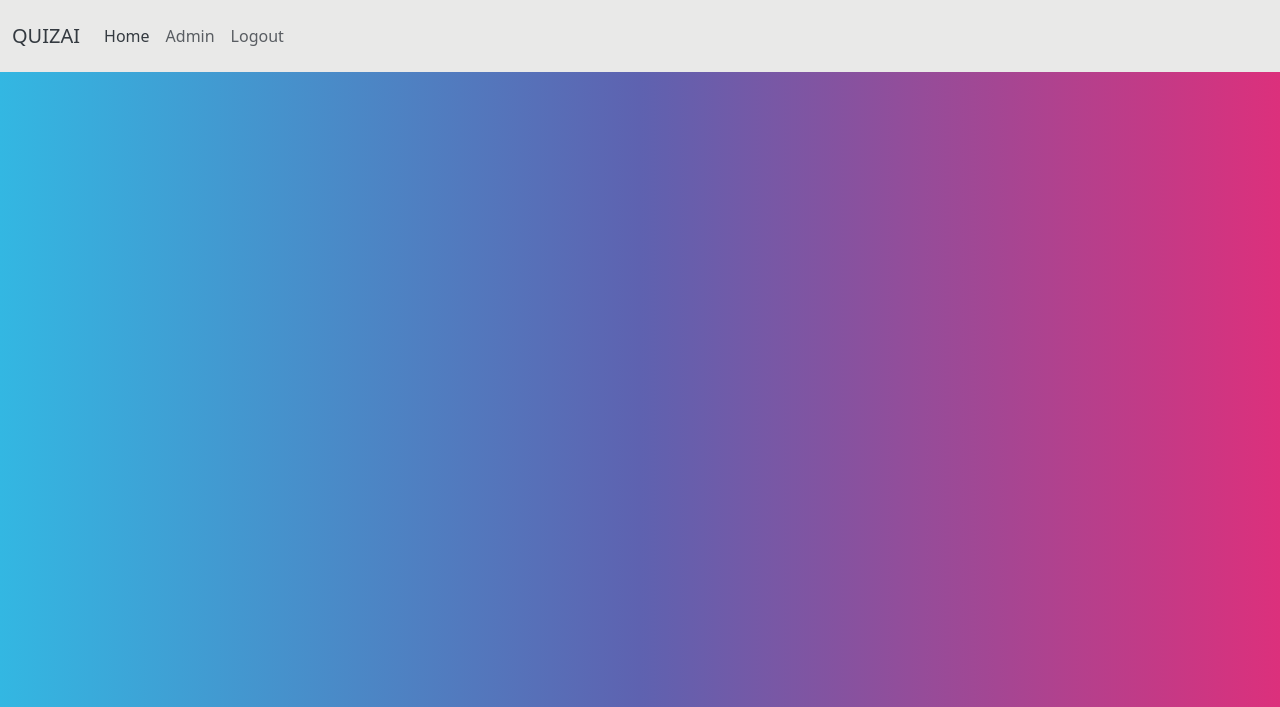
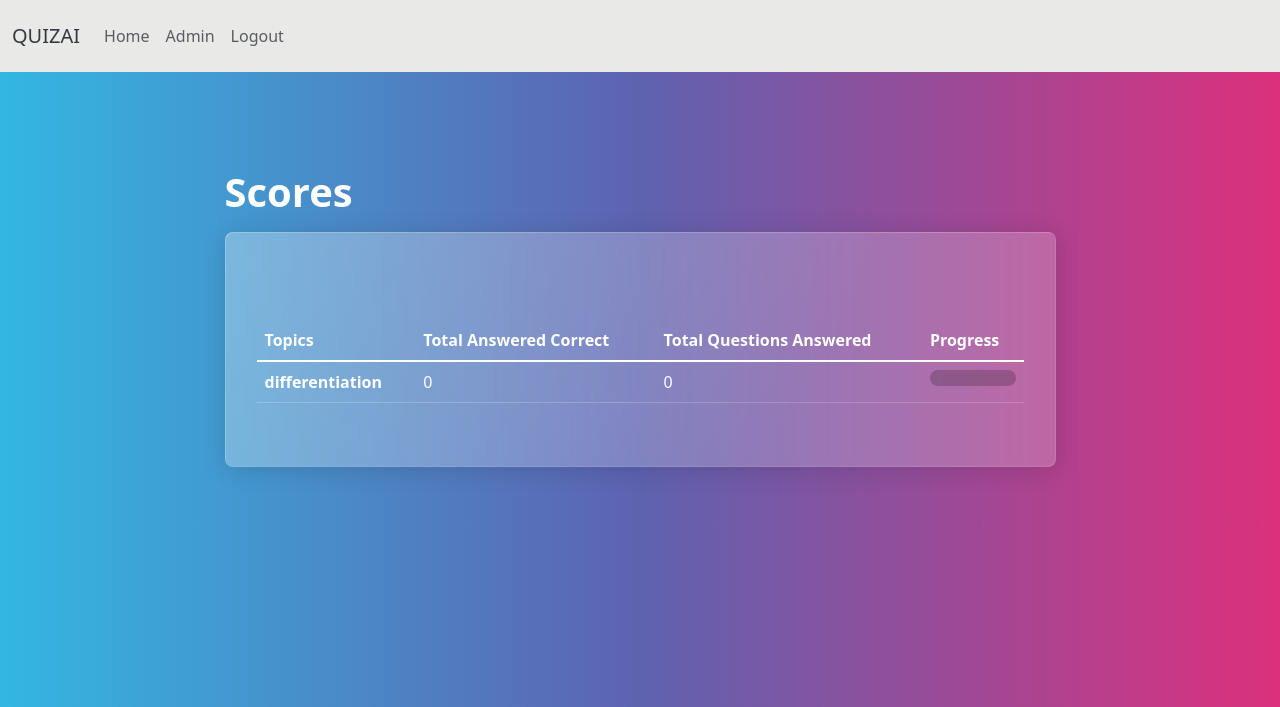
Before and after one commit to sarthakdas/AIQuiz, a Flask app: page /blog/scorecard in a window 1280 px wide. Shown: the top 707 px of the page. Run offline with Flask 2, Linux system fonts and the light colour scheme; a user stored in the database is signed in; data comes from the database, SQL or seed files in the repository; both versions use the stored data as it was after the commit; parts of the project's set-up code (start-up, migrations or seed data) failed here and were passed over; some libraries are stand-ins or nearby versions.

Commit message:
Scorecard Student View for their scores

```diff
--- a/models.py
+++ b/models.py
@@ -92,5 +92,5 @@ class Scorecard(db.Model):
     total = db.Column(db.Integer)
     percentage = db.Column(db.Integer)
 
-    user = relationship("User")
-    tag = relationship("Tag")
+    user = relationship("User", backref = db.backref('user'))
+    tag = relationship("Tag", backref = db.backref('tag'))
--- a/posts/blueprint.py
+++ b/posts/blueprint.py
@@ -5,6 +5,7 @@ from flask import redirect
 from flask import url_for
 
 from flask_security import login_required
+from flask_security import current_user
 
 from models import *
 from .forms import PostForm
@@ -95,11 +96,19 @@ def posts_list():
     return render_template('posts/posts.html', posts= posts)
 
 @posts.route('/<slug>')
+@login_required
 def post_detail(slug):
     post = Post.query.filter(Post.slug==slug).first()
     return render_template('posts/post_detail.html', post=post)
 
 @posts.route('/tags/<slug>')
+@login_required
 def tag_detail(slug):
     tag = Tag.query.filter(Tag.slug==slug).first()
     return render_template('posts/tag_detail.html', tag=tag)
+
+@posts.route('/scorecard')
+@login_required
+def scorecard():
+    scores = Scorecard.query.filter(Scorecard.user==current_user)
+    return render_template('posts/scorecard.html', scores=scores)
--- /dev/null
+++ b/posts/templates/posts/scorecard.html
@@ -0,0 +1,44 @@
+{% extends 'base.html' %}
+
+{% block title %}
+    Scorecard
+{% endblock %}
+
+{% block content %}
+
+    <div class="">
+        <h1>Scores</h1>
+        <div class="card text-white bg-secondary mb-3 p-3" >
+            <table class="table table-hover"><div class="card-body">
+                <thead>
+                <tr>
+                    <th scope="col">Topics</th>
+                    <th scope="col">Total Answered Correct</th>
+                    <th scope="col">Total Questions Answered</th>
+                    <th scope="col">Progress</th>
+                </tr>
+                </thead>
+                <tbody>
+                {% for score in scores%}
+                <tr class="table-defualt">
+                    <th>{{ score.tag.title}}</th>
+                    <td> {{ score.correct}}</td>
+                    <td>{{ score.total}}</td>
+                    <td>
+
+                        <div class="progress">
+                            <div class="progress-bar bg-info" role="progressbar" style="width:{{score.percentage}}%" aria-valuenow="0" aria-valuemin="0" aria-valuemax="100"></div>
+                        </div>
+
+                    </td>
+                </tr>
+                {% endfor %}
+            </table>
+        </div></div>
+
+
+
+        <br>
+
+    </div>
+{% endblock %}
--- a/templates/base.html
+++ b/templates/base.html
@@ -44,10 +44,15 @@
               <div class="collapse navbar-collapse" id="navbarColor03">
                 <ul class="navbar-nav me-auto">
                   <li class="nav-item">
-                    <a class="nav-link active" href="#">Home
-                      <span class="visually-hidden">(current)</span>
+                    <a class="nav-link" href="{{ url_for('posts.posts_list') }}">Home
+
                     </a>
                   </li>
+                  {% if current_user.has_role('student') %}
+                  <li class="nav-item">
+                    <a class="nav-link" href="{{ url_for('posts.scorecard') }}">Scorecard</a>
+                  </li>
+                  {% endif %}
 
                   {% if current_user.has_role('admin') %}
                   <li class="nav-item">
```
Also changed, not shown: database.db.
